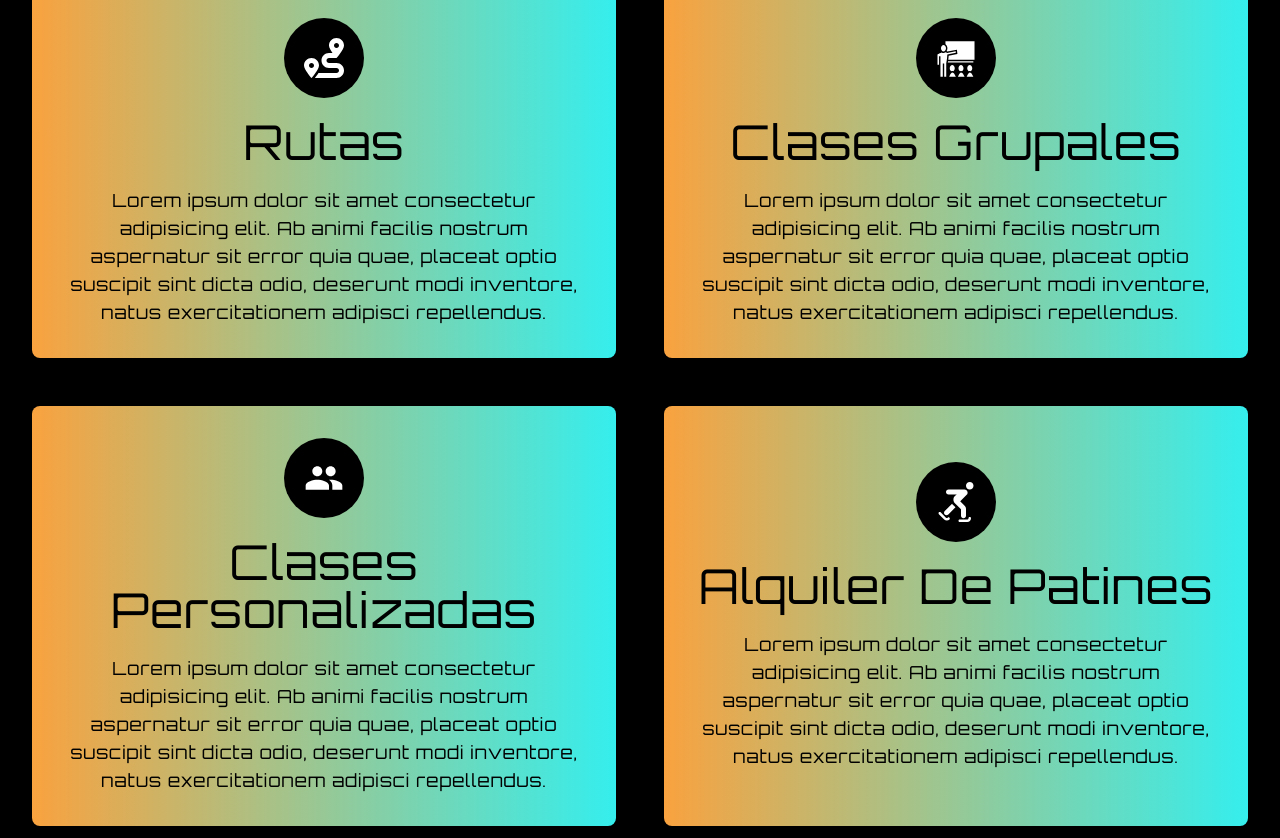
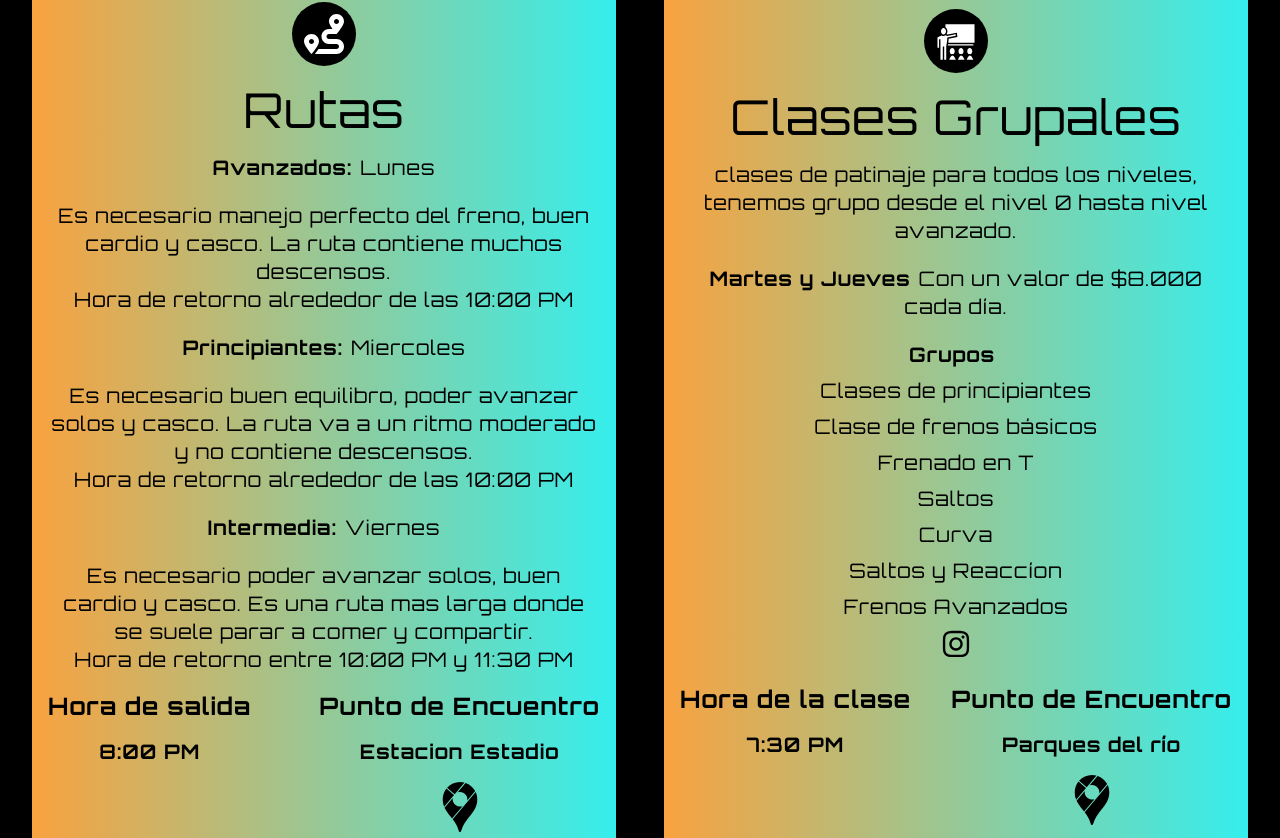
Before and after one commit to bryansanudo/ciberpunk-navegacion, a React (Vite) app: page / in a window 1280 px wide. Shown: the part 1902-2740 px from the top of the page. Built offline with nearby package versions, Linux system fonts and the light colour scheme.

Commit message:
main services

```diff
--- a/src/components/Navbar.jsx
+++ b/src/components/Navbar.jsx
@@ -36,7 +36,7 @@ const Navbar = ({ isMenuShown, setIsMenuShown }) => {
             <img
               src={ingravityLogo}
               alt="contact us"
-              className="rounded-full object-cover w-16 h-16 shadow-lg shadow-thPurple"
+              className="rounded-full object-cover w-20 h-20 shadow-lg shadow-thPurple"
             />
           </div>
 
--- a/src/components/Products.jsx
+++ b/src/components/Products.jsx
@@ -3,16 +3,28 @@ import { FaRoute, FaSkating } from "react-icons/fa";
 import { GiTeacher } from "react-icons/gi";
 import { MdGroup } from "react-icons/md";
 
-import PageSegction from "@/components/PageSection";
+import PageSection from "@/components/PageSection";
+import ServicesRoutes from "@/components/comunity/ServicesRoutes";
+import ServicesGroup from "@/components/comunity/ServicesGroup";
+import ServicesRent from "@/components/comunity/ServicesRent";
 
 const Products = () => {
+  const mySwitchFunction = (param) => {
+    switch (param) {
+      case 1:
+        return <ServicesRoutes />;
+      case 2:
+        return <ServicesGroup />;
+      case 4:
+        return <ServicesRent />;
+    }
+  };
+
   const products = [
     {
       id: 1,
       icon: <FaRoute size={40} className="text-white" />,
       title: "Rutas",
-      subtitle:
-        "Lorem ipsum dolor sit amet consectetur adipisicing elit. Ab animi facilis nostrum aspernatur sit error quia quae, placeat optio suscipit sint dicta odio, deserunt modi inventore, natus exercitationem adipisci repellendus.",
     },
     {
       id: 2,
@@ -38,26 +50,27 @@ const Products = () => {
   ];
 
   return (
-    <PageSegction
+    <PageSection
       name="products"
       title="Products"
       subtitle={`Lorem ipsum dolor sit amet consectetur adipisicing elit. Ab animi facilis nostrum aspernatur sit error quia quae, placeat optio`}
     >
       <div className="grid lg:grid-cols-2 gap-12 text-black">
-        {products.map(({ id, icon, title, subtitle }) => (
+        {products.map(({ id, icon, title }) => (
           <div
             key={id}
-            className="group bg-gradient-to-r from-thOrange to-thBlue rounded-lg flex flex-col items-center justify-center p-4 lg:p-8 text-center"
+            className="group bg-gradient-to-r from-thOrange to-thBlue rounded-lg flex flex-col items-center justify-center p-4 lg:p- text-center"
           >
-            <div className="flex items-center justify-center duration-300 group-hover:scale-110">
-              <div className="bg-black rounded-full p-5  ">{icon}</div>
+            <div className="flex items-center justify-center  ">
+              <div className="bg-black rounded-full p-3  ">{icon}</div>
             </div>
             <h1 className="text-3xl lg:text-5xl my-5 capitalize">{title}</h1>
-            <p className="text-lg">{subtitle}</p>
+
+            {mySwitchFunction(id)}
           </div>
         ))}
       </div>
-    </PageSegction>
+    </PageSection>
   );
 };
 
--- /dev/null
+++ b/src/components/comunity/ServicesGroup.jsx
@@ -0,0 +1,61 @@
+import React from "react";
+
+import { SiGooglemaps } from "react-icons/si";
+import { FaInstagram } from "react-icons/fa";
+
+const ServicesGroup = () => {
+  return (
+    <div>
+      <div className="text-xl flex flex-col gap-5">
+        <p>
+          clases de patinaje para todos los niveles, tenemos grupo desde el
+          nivel 0 hasta nivel avanzado.
+        </p>
+
+        <p>
+          <span className="font-bold mr-2">Martes y Jueves</span>
+          Con un valor de $8.000 cada día.
+        </p>
+
+        <div className="flex flex-col gap-2 items-center">
+          <span className="font-bold mr-2">Grupos</span>
+          <article>Clases de principiantes </article>
+          <article>Clase de frenos básicos </article>
+          <article>Frenado en T</article>
+          <article>Saltos</article>
+          <article>Curva</article>
+          <article>Saltos y Reaccíon</article>
+          <article>Frenos Avanzados</article>
+          <a
+            href="https://www.instagram.com/p/CnhZ0hbBI2K/"
+            className="group-hover:scale-125 duration-300"
+            target="_blank"
+            rel="noreferrer"
+          >
+            <FaInstagram size={30} />
+          </a>
+        </div>
+      </div>
+
+      <div className="mt-6 flex justify-between  ">
+        <p className="flex flex-col gap-4">
+          <span className="font-bold text-xl lg:text-2xl">
+            Hora de la clase
+          </span>{" "}
+          <span className="text-xl font-bold">7:30 PM</span>
+        </p>
+        <p className="flex flex-col gap-4 items-center">
+          <span className="font-bold text-xl lg:text-2xl">
+            Punto de Encuentro
+          </span>
+          <span className="text-xl font-bold">Parques del río</span>
+          <a href="" className="group-hover:scale-125 duration-300">
+            <SiGooglemaps size={50} />
+          </a>
+        </p>
+      </div>
+    </div>
+  );
+};
+
+export default ServicesGroup;
--- /dev/null
+++ b/src/components/comunity/ServicesRent.jsx
@@ -0,0 +1,19 @@
+import React from "react";
+import { FaInstagram } from "react-icons/fa";
+
+const ServicesRent = () => {
+  return (
+    <div className="flex  ">
+      <a
+        href="https://www.instagram.com/stories/highlights/17919876644579406/"
+        className="group-hover:scale-125 duration-300"
+        target="_blank"
+        rel="noreferrer"
+      >
+        <FaInstagram size={30} />
+      </a>
+    </div>
+  );
+};
+
+export default ServicesRent;
--- /dev/null
+++ b/src/components/comunity/ServicesRoutes.jsx
@@ -0,0 +1,54 @@
+import React from "react";
+
+import { SiGooglemaps } from "react-icons/si";
+
+const ServicesRoutes = () => {
+  return (
+    <div>
+      <div className="text-xl flex flex-col gap-5">
+        <p>
+          <span className="font-bold mr-2">Avanzados:</span>Lunes
+        </p>
+        <p>
+          Es necesario manejo perfecto del freno, buen cardio y casco. La ruta
+          contiene muchos descensos. <br /> Hora de retorno alrededor de las
+          10:00 PM
+        </p>
+        <p>
+          <span className="font-bold mr-2">Principiantes:</span>Miercoles
+        </p>
+        <p>
+          Es necesario buen equilibro, poder avanzar solos y casco. La ruta va a
+          un ritmo moderado y no contiene descensos.
+          <br /> Hora de retorno alrededor de las 10:00 PM
+        </p>
+        <p>
+          <span className="font-bold mr-2">Intermedia:</span>Viernes
+        </p>
+        <p>
+          Es necesario poder avanzar solos, buen cardio y casco. Es una ruta mas
+          larga donde se suele parar a comer y compartir. <br /> Hora de retorno
+          entre 10:00 PM y 11:30 PM
+        </p>
+      </div>
+
+      <div className="mt-4 flex justify-between ">
+        <p className="flex flex-col gap-4">
+          <span className="font-bold text-xl lg:text-2xl">Hora de salida</span>{" "}
+          <span className="text-xl font-bold">8:00 PM</span>
+        </p>
+        <p className="flex flex-col gap-4 items-center">
+          <span className="font-bold text-xl lg:text-2xl">
+            Punto de Encuentro
+          </span>
+          <span className="text-xl font-bold">Estacion Estadio</span>
+          <a href="" className="group-hover:scale-125 duration-300">
+            <SiGooglemaps size={50} />
+          </a>
+        </p>
+      </div>
+    </div>
+  );
+};
+
+export default ServicesRoutes;
--- a/src/components/store/StoreNavbar.jsx
+++ b/src/components/store/StoreNavbar.jsx
@@ -37,7 +37,7 @@ const StoreNavbar = ({ isMenuShown, setIsMenuShown }) => {
             <img
               src={rollerLogo}
               alt="contact us"
-              className="rounded-full object-cover w-16 h-16 shadow-lg shadow-thPurple"
+              className="rounded-full object-cover w-20 h-20 shadow-lg shadow-thPurple"
             />
           </div>
 
```
Also changed, not shown: src/components/comunity/ServicesPersonalized.jsx (added).
